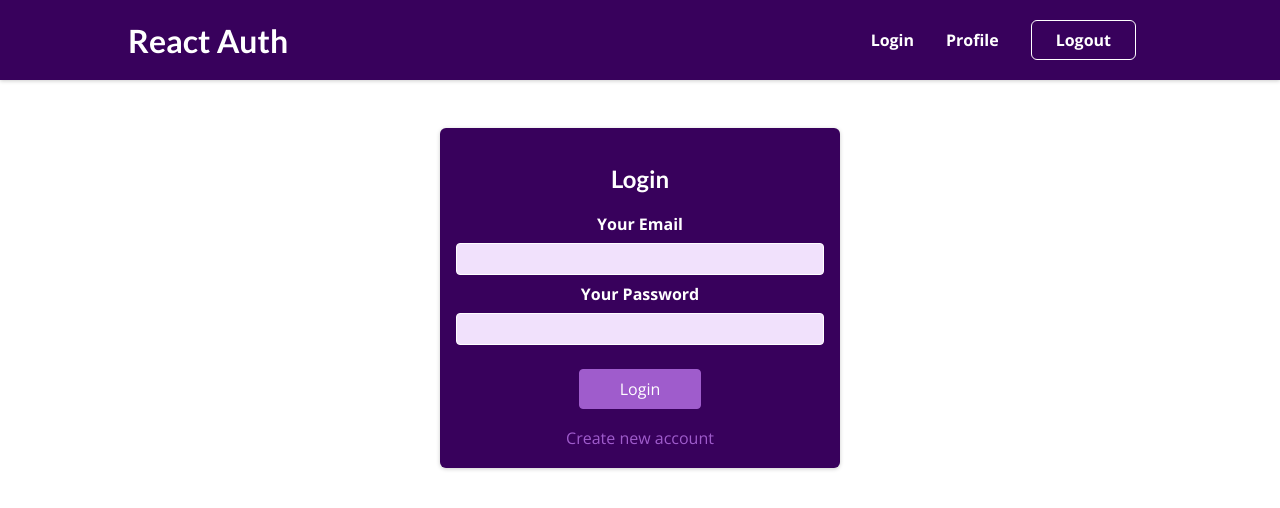
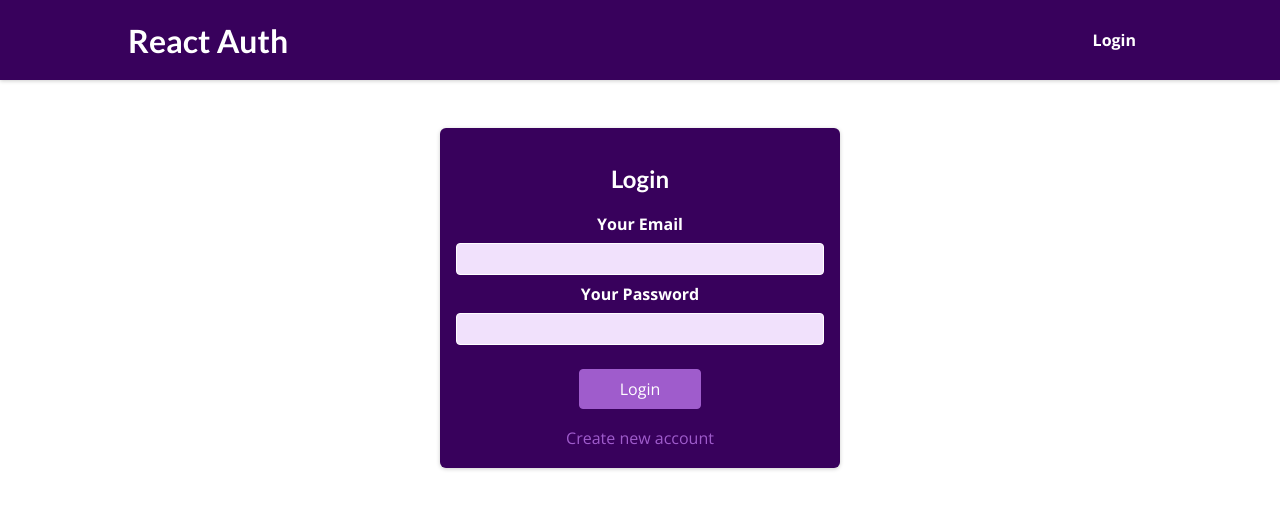
Before and after one commit to rupamsutar/ReactAuth, a React (Create React App) app: page /auth in a window 1280 px wide. Shown: the top 508 px of the page. Built offline with nearby package versions, Linux system fonts and the light colour scheme.

Commit message:
Managing the AuthState with Context

```diff
--- a/src/components/Auth/AuthForm.js
+++ b/src/components/Auth/AuthForm.js
@@ -1,8 +1,10 @@
-import { useState, useRef } from 'react';
+import { useState, useRef, useContext } from 'react';
+import AuthContext from '../../store/auth-context';
 
 import classes from './AuthForm.module.css';
 
 const AuthForm = () => {
+  const authCtx = useContext(AuthContext);
   const emailInputRef = useRef();
   const passwordInputRef = useRef();
   const [isLogin, setIsLogin] = useState(true);
@@ -49,7 +51,7 @@ const AuthForm = () => {
           });
         }
       }).then(data => {
-        console.log(data);
+        authCtx.login(data.idToken);
       }).catch((err) => {
         alert(err.message);
       });
--- a/src/components/Layout/MainNavigation.js
+++ b/src/components/Layout/MainNavigation.js
@@ -1,8 +1,15 @@
+import { useContext } from 'react';
 import { Link } from 'react-router-dom';
+import AuthContext from '../../store/auth-context';
 
 import classes from './MainNavigation.module.css';
 
 const MainNavigation = () => {
+
+  const authCtx = useContext(AuthContext);
+
+  const isLoggedIn = authCtx.isLoggedIn;
+
   return (
     <header className={classes.header}>
       <Link to='/'>
@@ -10,15 +17,23 @@ const MainNavigation = () => {
       </Link>
       <nav>
         <ul>
+          {!isLoggedIn &&
             <li>
               <Link to='/auth'>Login</Link>
             </li>
+          }
+
+          {isLoggedIn &&
             <li>
               <Link to='/profile'>Profile</Link>
             </li>
+          }
+
+          {isLoggedIn &&
             <li>
               <button>Logout</button>
             </li>
+          }
         </ul>
       </nav>
     </header>
--- a/src/index.js
+++ b/src/index.js
@@ -1,12 +1,15 @@
 import ReactDOM from 'react-dom/client';
 import { BrowserRouter } from 'react-router-dom';
+import { AuthContextProvider } from './store/auth-context';
 
 import './index.css';
 import App from './App';
 
 const root = ReactDOM.createRoot(document.getElementById('root'));
 root.render(
-  <BrowserRouter>
-    <App />
-  </BrowserRouter>
+  <AuthContextProvider>
+    <BrowserRouter>
+      <App />
+    </BrowserRouter>
+  </AuthContextProvider>
 );
--- /dev/null
+++ b/src/store/auth-context.js
@@ -0,0 +1,34 @@
+import React, { useState } from 'react';
+
+const AuthContext = React.createContext({
+    token: '',
+    isLoggedIn: false,
+    login: (token) => {},
+    logout: () => {}
+});
+
+export const AuthContextProvider = (props) => {
+    const [token, setToken] = useState(null);
+
+    const userIsLoggedIn = !!token;
+
+    const loginHandler = (token) => {
+        setToken(token);
+    }
+
+    const logoutHandler = () => {
+        setToken(null);
+    }
+
+    const contextValue = {
+        token: token,
+        isLoggedIn: userIsLoggedIn,
+        login: loginHandler,
+        logout: logoutHandler
+    }
+
+
+    return <AuthContext.Provider value={contextValue}>{props.children}</AuthContext.Provider>
+}
+
+export default AuthContext;
```
Lines whose indentation alone changed are shown as unchanged.
